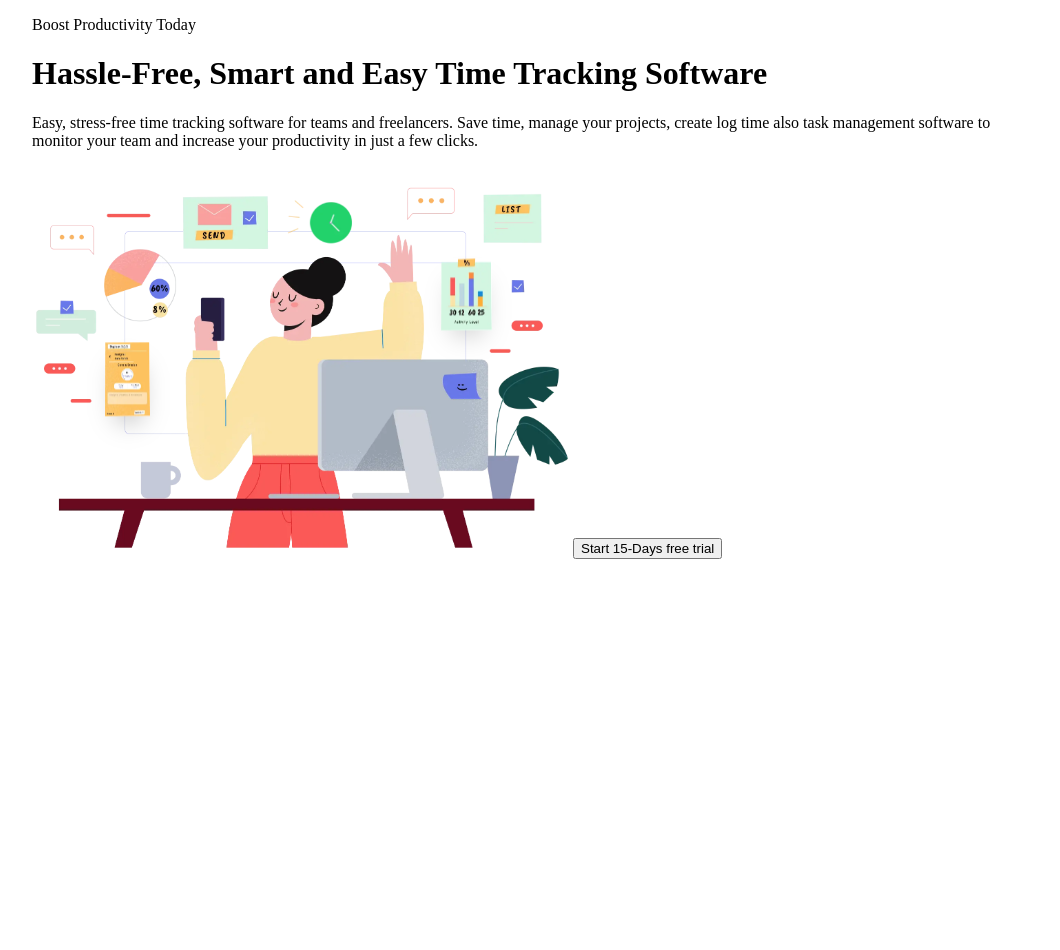
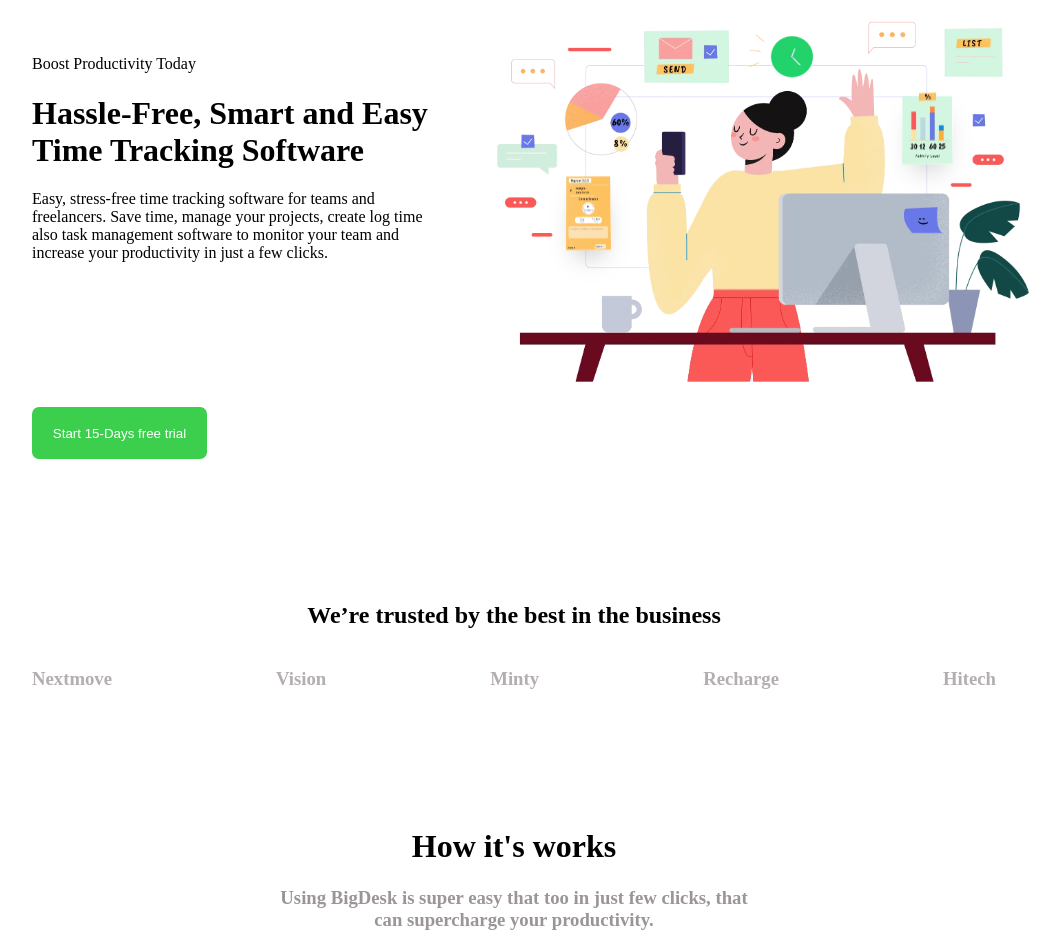
Before and after one commit to Arpit-Pikale-au28/php-demo-bigscal, a PHP site: page / in a window 1280 px wide. Shown: the part 176-1126 px from the top of the page, without its empty margins (126-1186 px from the left). Before the commit the page ends 735 px from the top, so only its background shows below. Run offline with PHP 8.4, Linux system fonts and the light colour scheme.

Commit message:
updated index.html and css files

```diff
--- a/Demo Code/index.html
+++ b/Demo Code/index.html
@@ -42,5 +42,21 @@
             <button>Start 15-Days free trial</button>
 
         </div>
+        <div class="second-container">
+            <h2>We’re trusted by the best in the business</h2>
+            <div class="partners">
+                <li><h3>Nextmove</h3></li>
+                <li><h3>Vision</h3></li>
+                <li><h3>Minty</h3></li>
+                <li><h3>Recharge</h3></li>
+                <li><h3>Hitech</h3></li>
+            </div>
+        </div>
+
+        <div class="third-container">
+               <h1>How it's works</h1>
+               <h3>Using BigDesk is super easy that too in just few clicks, that <br>
+                 can supercharge your productivity.</h3>
+        </div>
 </body>
 </html>
--- a/Demo Code/style.css
+++ b/Demo Code/style.css
@@ -51,10 +51,47 @@ nav .nav-right-content a {
     margin: 0px 150px;
 }
 
-.mainContainer .first-container .first-container-content {
+.first-container-content {
     display: inline-block;
+    width: 419px;
+    position: relative;
+    bottom: 129px;
 }
 
-.mainContainer .first-container  .first-container-content-image  {
+.first-container-content-image  {
     display: inline-block;
+    position: relative;
+    left: 38px;
 }
+
+.first-container button {
+    background-color: #3CCF4E;
+    color: white;
+    height: 52px;
+    width: 175px;
+    border-radius: 7px;
+    border: none;
+     cursor: pointer;
+}
+
+.second-container h2 {
+    text-align: center;
+    margin-top: 143px;
+}
+
+.second-container .partners {
+    display: flex;
+    list-style: none;
+    justify-content: space-between;
+    align-items: center;
+    color: #b4aeae;
+}
+
+.third-container {
+    text-align: center;
+    margin-top: 120px;
+}
+
+.third-container h3 {
+    color: #9b9595;
+}
```
